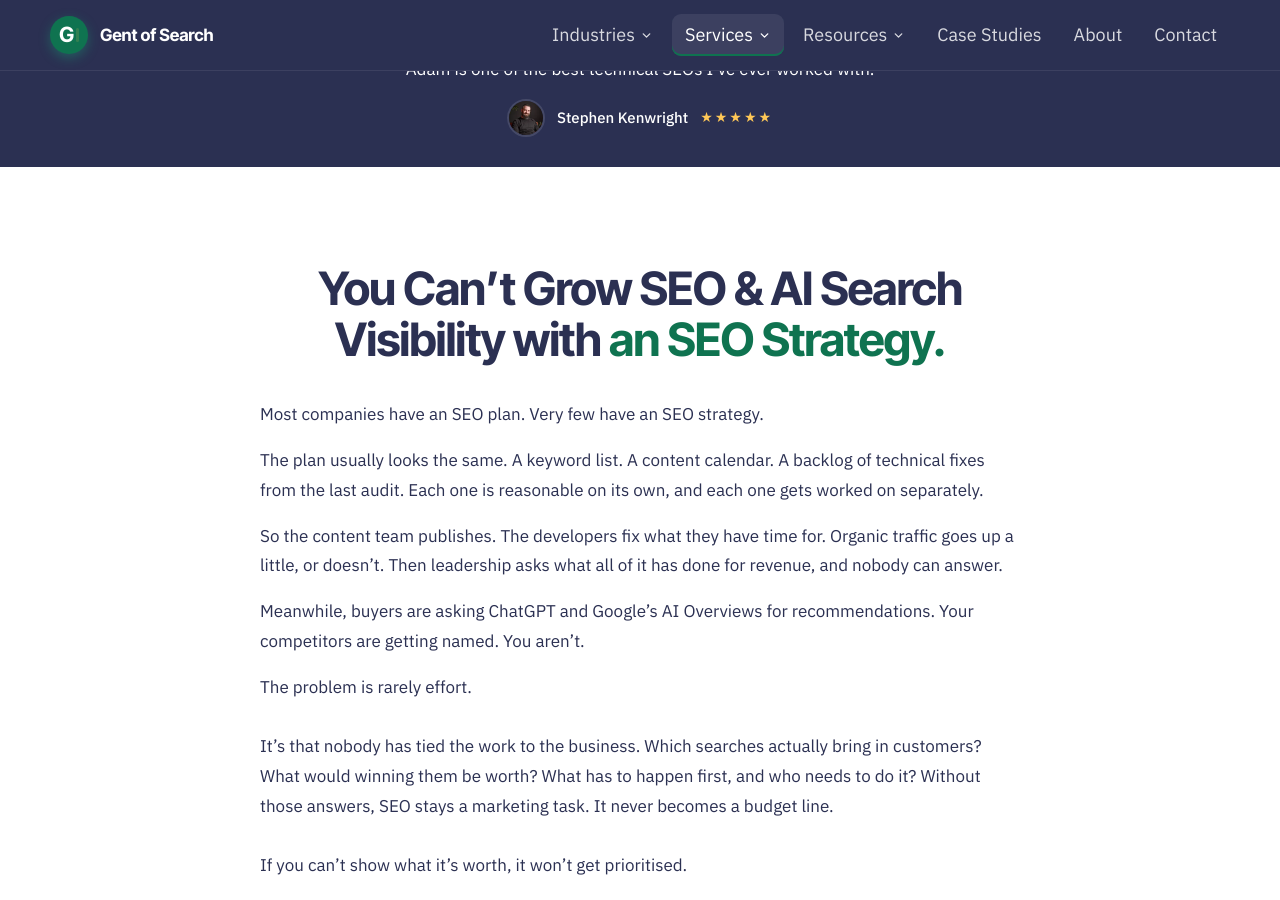
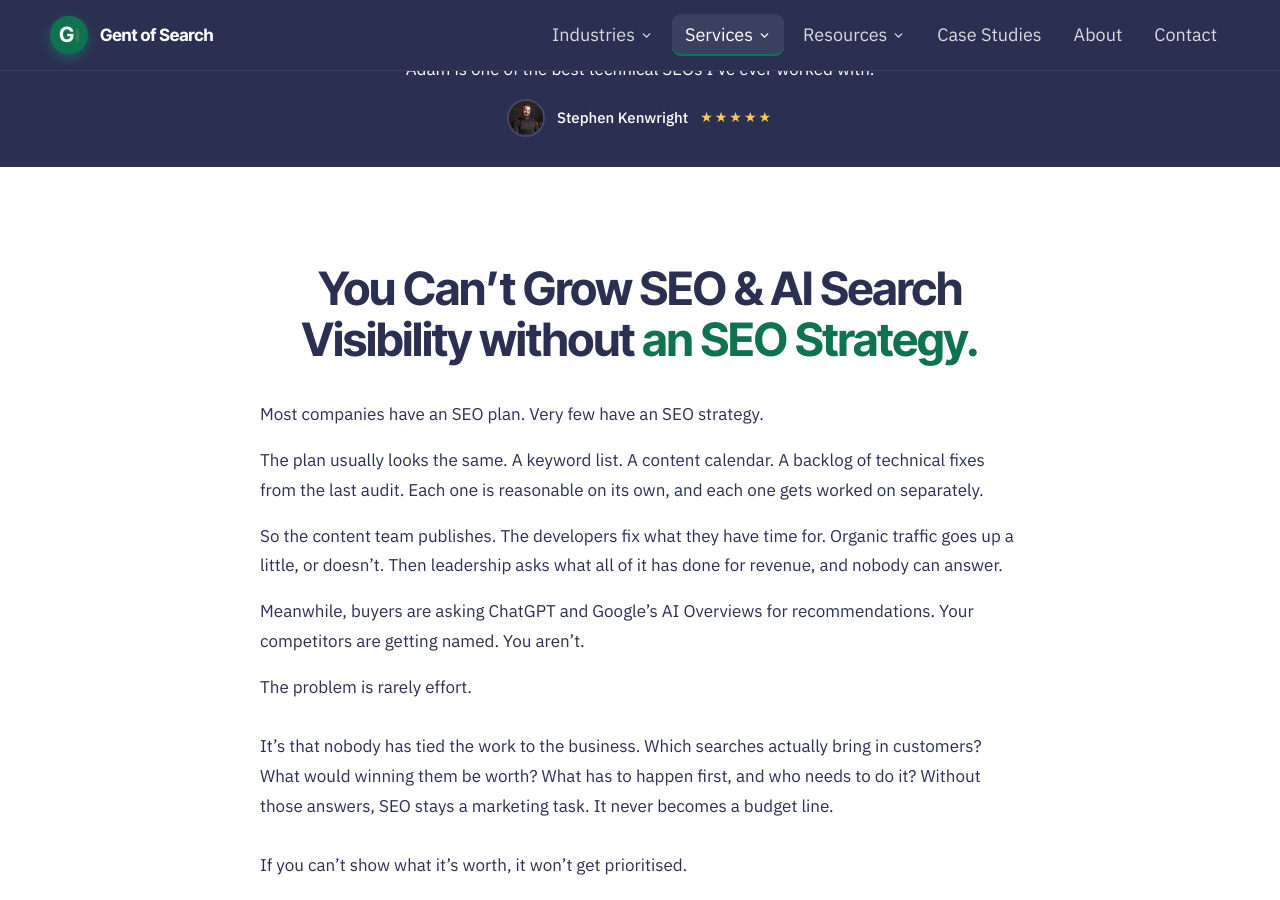
Before and after one commit to Gent-of-Search/gentofsearch.com, a Jekyll site: the page built from services/strategy.html, in a window 1280 px wide and 900 px high, scrolled down 886 px. Built offline with Jekyll 4.4.1, drawn with Linux system fonts in a browser that asks for light colours.

Commit message:
Strategy page: heading says without an SEO Strategy
Co-Authored-By: Claude Opus 5.5 <noreply@anthropic.com>

```diff
--- a/services/strategy.html
+++ b/services/strategy.html
@@ -72,7 +72,7 @@ service: strategy
   <!-- ===================== PROBLEM ===================== -->
   <section id="problem" style="padding:96px 0; background:#FFFFFF; scroll-margin-top:70px;">
     <div style="width:min(760px,100% - 48px); margin:0 auto;">
-      <h2 style="font-family:'Inter Tight',sans-serif; font-weight:700; text-align:center; font-size:clamp(30px,4vw,46px); line-height:1.1; letter-spacing:-0.025em; color:#2B3052; max-width:680px; margin:0 auto 36px;">You Can’t Grow SEO &amp; AI Search Visibility with <span style="color:#0F7350;">an SEO Strategy.</span></h2>
+      <h2 style="font-family:'Inter Tight',sans-serif; font-weight:700; text-align:center; font-size:clamp(30px,4vw,46px); line-height:1.1; letter-spacing:-0.025em; color:#2B3052; max-width:680px; margin:0 auto 36px;">You Can’t Grow SEO &amp; AI Search Visibility without <span style="color:#0F7350;">an SEO Strategy.</span></h2>
       <div style="color:#2B3052; font-size:17px; line-height:1.75;">
         <p style="margin:0 0 16px;">Most companies have an SEO plan. Very few have an SEO strategy.</p>
         <p style="margin:0 0 16px;">The plan usually looks the same. A keyword list. A content calendar. A backlog of technical fixes from the last audit. Each one is reasonable on its own, and each one gets worked on separately.</p>
```
